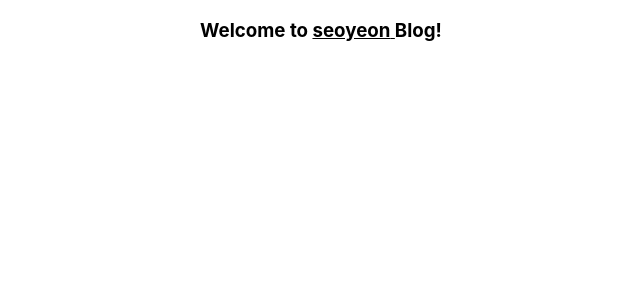
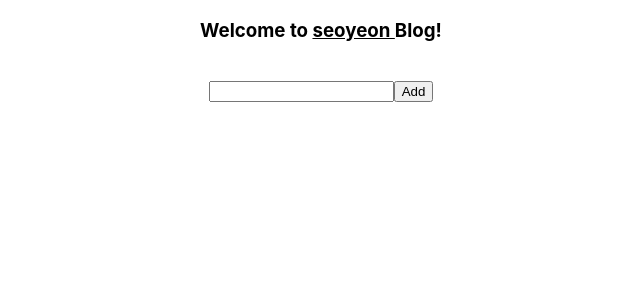
Before and after one commit to s2oy/Sequelize, a React app in the folder my-blog/: page / in a window 1280 px wide. Shown: the top 300 px of the page, without its empty margins (319-959 px from the left). Built offline with nearby package versions, Linux system fonts and the light colour scheme; no server answers.

Commit message:
Add Insert Data

```diff
--- a/my-blog/src/App.js
+++ b/my-blog/src/App.js
@@ -1,3 +1,5 @@
+/* src/App.js */
+
 import React, { Component } from 'react';
 import './App.css';
 import axios from 'axios';
@@ -6,32 +8,43 @@ class App extends Component {
   constructor(props) {
     super(props)
     this.state = {
-      host: 'seoyeon',
-      test: '',
+      name : '',
     }
   }
 
-  //api 받아오기
-  componentDidMount() {
-    this._addData();
+  _addData = async(e) => {
+    const { name } = this.state;
+    e.preventDefault();
+
+    const res = await axios('/add/data', {
+      method : 'POST',
+      data : { 'data' : name },
+      headers: new Headers()
+    })
+
+    if(res.data) {
+      alert('데이터를 추가했습니다.');
+      return window.location.reload();
+    }
   }
 
-_addData = async(e) => {
-  console.log(await axios('/add/data', {
-    method: 'POST',
-    data: { 'test' : 'Complate!' },
-    headers: new Headers()
-  }))
-}
+  _nameUpdate(e) {
+    this.setState({ name : e.target.value })
+  }
 
   render() {
-    return (
+    return(
       <div className='App'>
-        <h3>
-          Welcome to <u> {this.state.host} </u> Blog!
-        </h3>
+        <h3> Welcome to <u> seoyeon </u> Blog! </h3>
+
+        <br />
+        {/* input에 입력한 데이터는 Sequelize로 서버에 데이터를 삽입함*/}
+        <form method='POST' onSubmit={this._addData}>
+          <input type='text' maxLength='10' onChange={(e) => this._nameUpdate(e)}/>
+          <input type='submit' value='Add' />
+        </form>
       </div>
-    );
+    )
   }
 }
 
```
Also changed, not shown: 1 other file (tests, documents, lock files or other folders).
